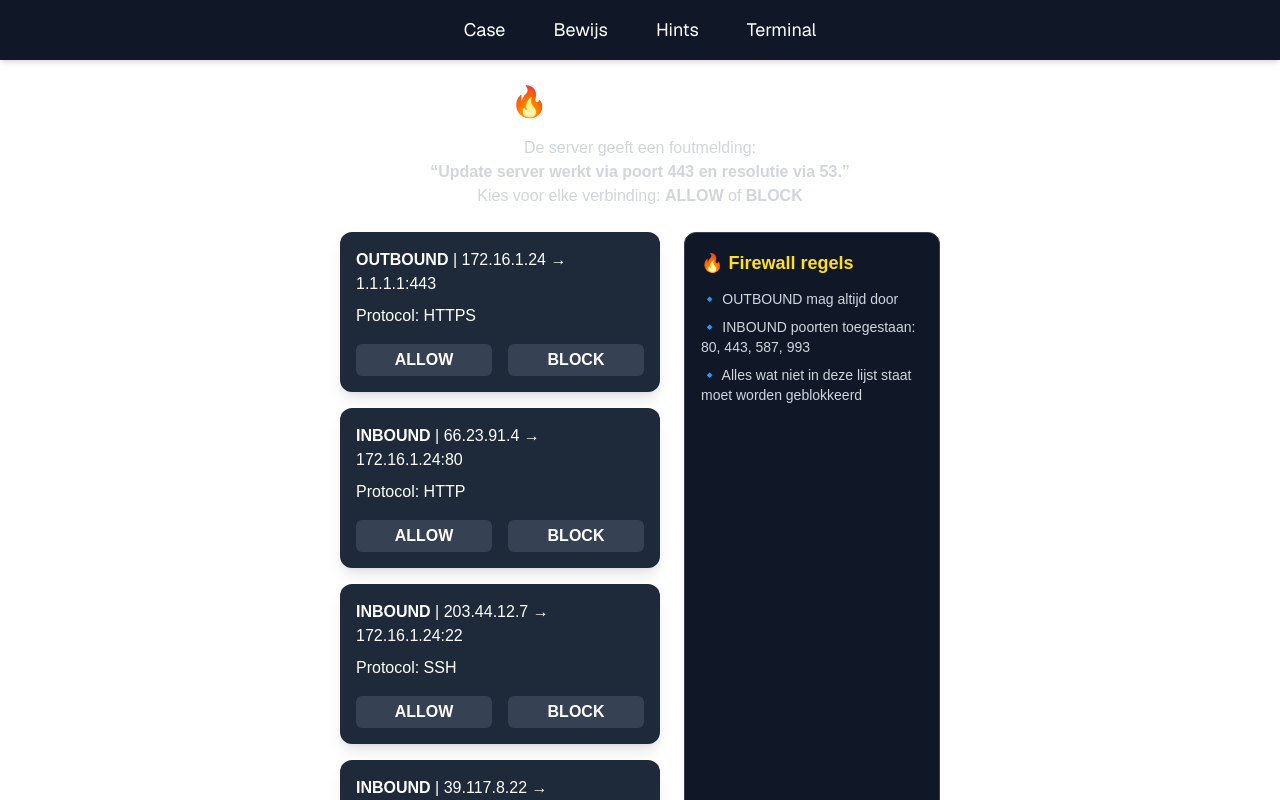
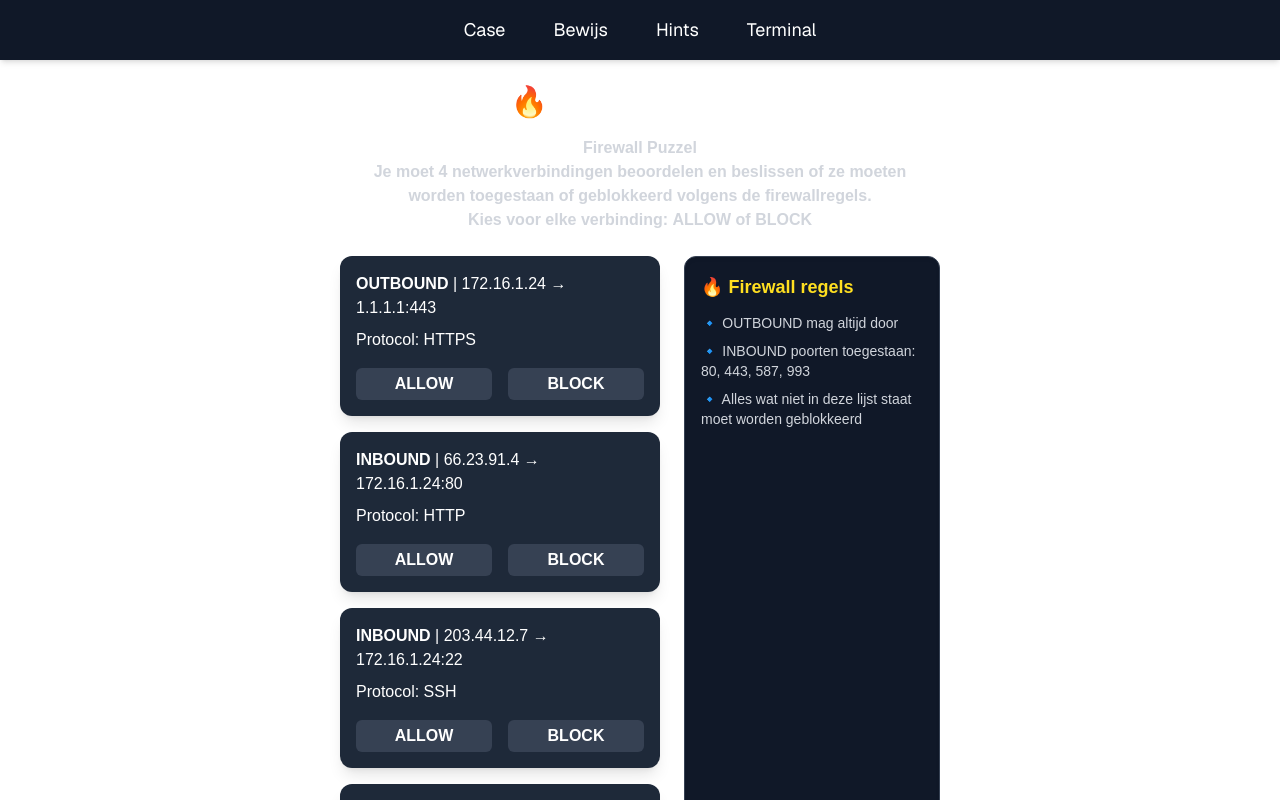
Before and after one commit to RemcoSlootmaekersUCLL/DigitalForensicsDemo, a Next.js app: page /puzzles/firewall in a window 1280 px wide. Shown: the top 800 px of the page. Built offline with nearby package versions, Linux system fonts and the light colour scheme.

Commit message:
changed the firewall puzzle description

```diff
--- a/app/puzzles/firewall/page.tsx
+++ b/app/puzzles/firewall/page.tsx
@@ -45,12 +45,12 @@ export default function FirewallPuzzlePage() {
   return (
     <div className="w-full flex flex-col items-center p-6 text-white">
       <h1 className="text-3xl font-bold mb-4">🔥 Firewall Puzzel</h1>
-      <p className="text-gray-300 max-w-xl text-center mb-6">
-        De server geeft een foutmelding:<br />
-        <span className="font-bold">“Update server werkt via poort 443 en resolutie via 53.”</span>
-        <br />
-        Kies voor elke verbinding: <strong>ALLOW</strong> of <strong>BLOCK</strong>
-      </p>
+      <p className="text-gray-300 max-w-xl text-center mb-6 font-semibold">
+            Firewall Puzzel<br />
+            Je moet 4 netwerkverbindingen beoordelen en beslissen of ze moeten worden toegestaan of geblokkeerd volgens de firewallregels.<br />
+
+            Kies voor elke verbinding: <strong>ALLOW</strong> of <strong>BLOCK</strong>
+        </p>
 
       <div className="flex gap-6 flex-wrap justify-center">
         <div className="space-y-4">
```
